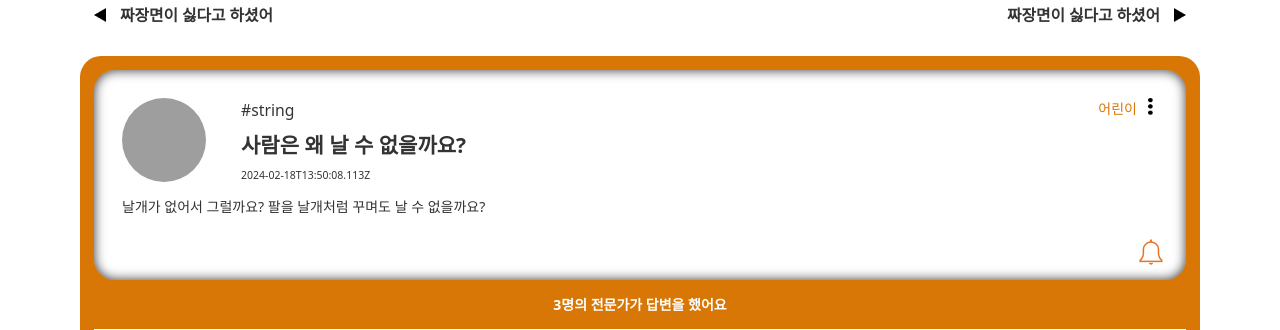
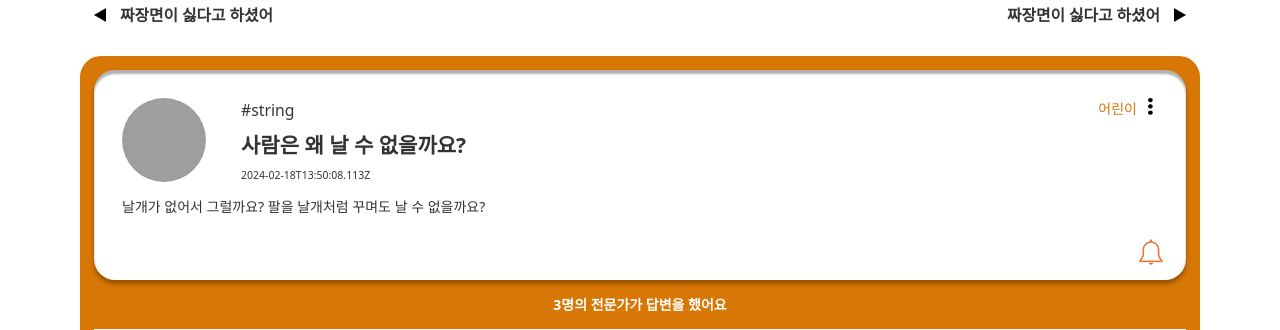
Before and after one commit to Leewonchan14/QP_WEB, a React (Create React App) app: page /questions/1 in a window 1280 px wide. Shown: the part 151-481 px from the top of the page. Built offline with nearby package versions, Linux system fonts and the light colour scheme; no server answers; grey boxes are pictures that could not be loaded.

Commit message:
[design] WhiteShadowBox 디자인 변경

```diff
--- a/src/components/WhiteShadowBox.jsx
+++ b/src/components/WhiteShadowBox.jsx
@@ -3,9 +3,9 @@ import React from 'react';
 function WhiteShadowBox(props) {
     return (
         <div
-            className={"shadow-[inset_0px_0px_12px_rgba(0,0,0,0.8)] p-8 bg-white rounded-3xl w-full flex flex-col "
+            className={"shadow-[inset_0px_4px_2px_rgba(0,0,0,0.3),0px_4px_4px_rgba(0,0,0,0.3)] p-8 bg-white rounded-3xl w-full flex flex-col "
                 + props.className
-        }>
+            }>
             {props.children}
         </div>
     );
```
